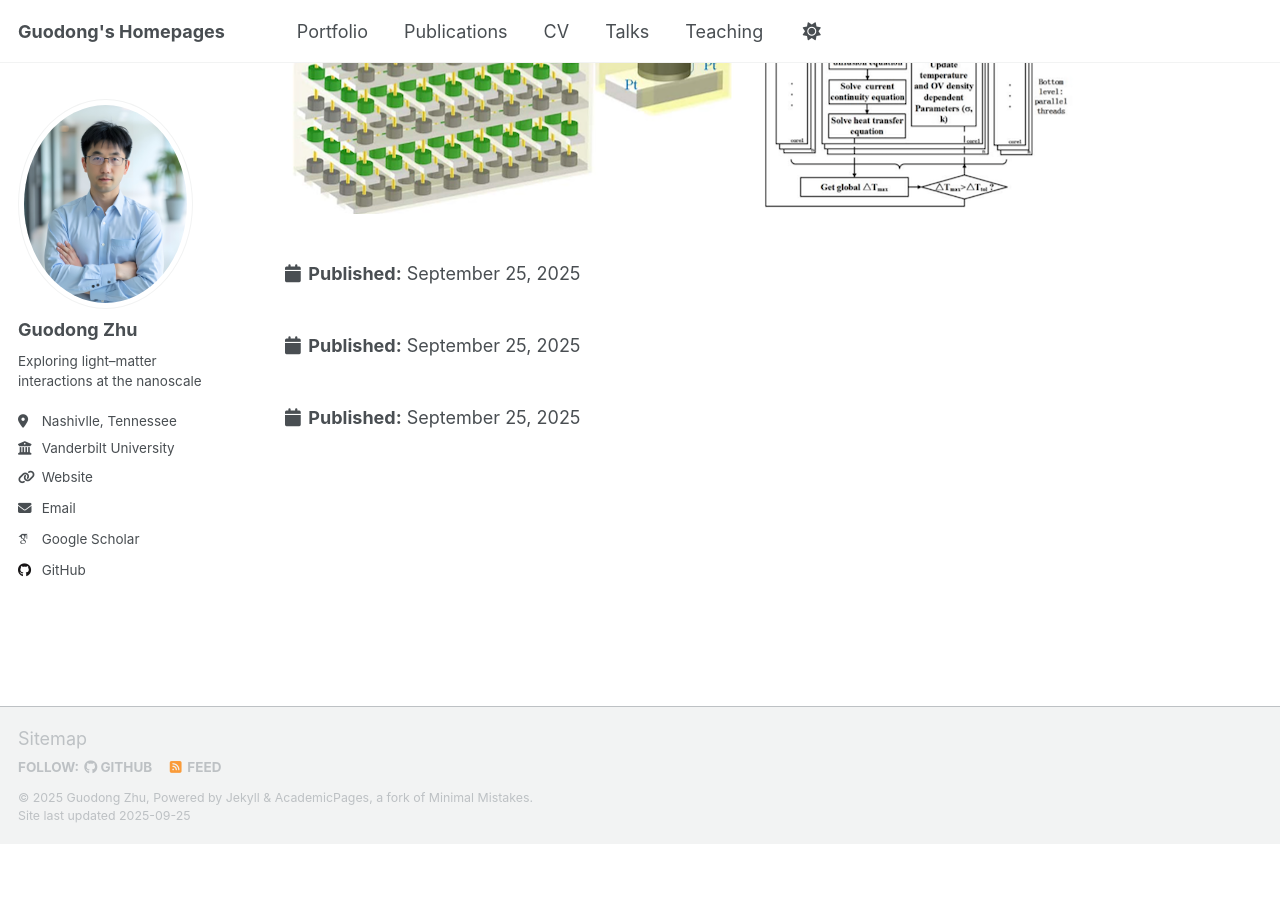
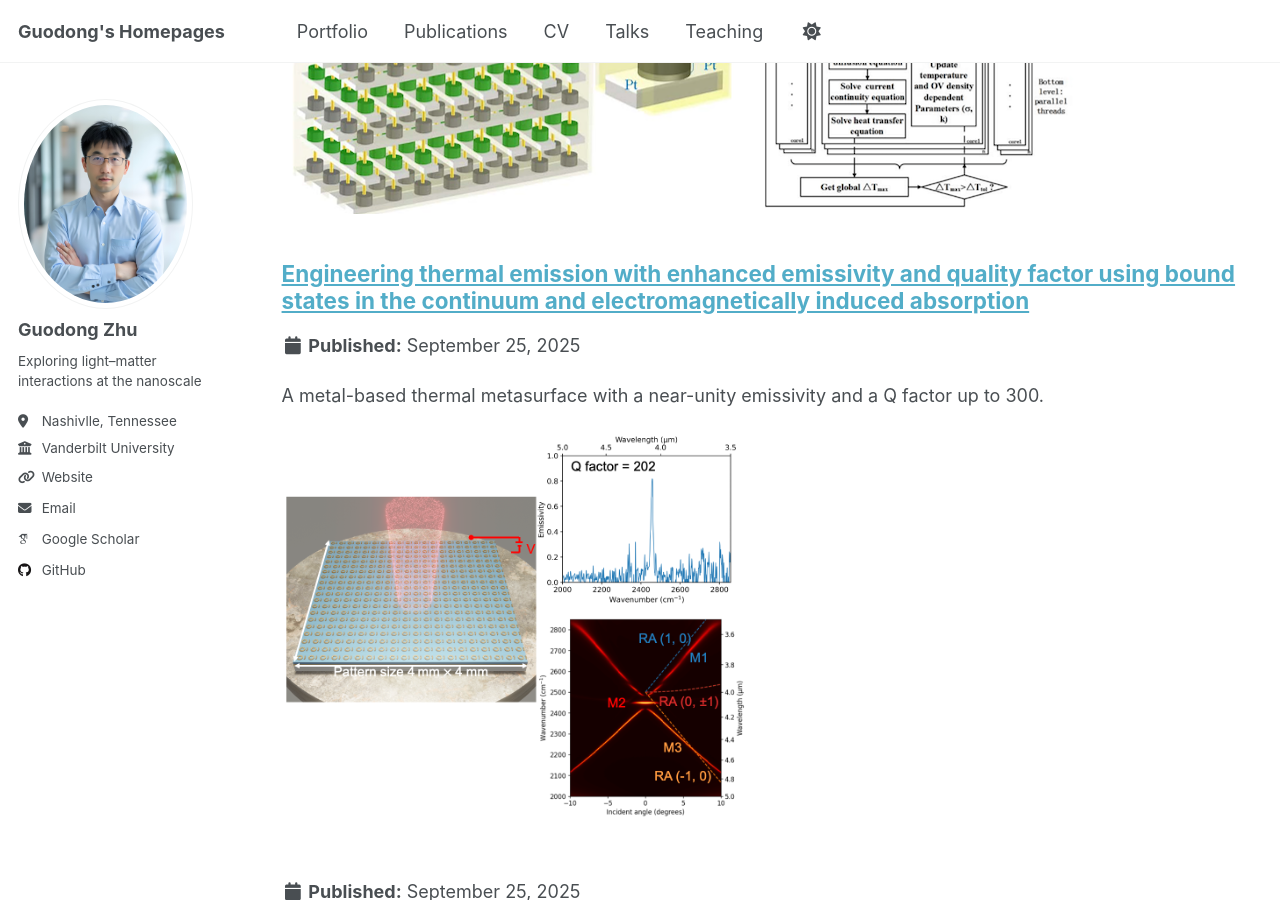
Before and after one commit to zgdydk123/zgdydk123.github.io, a Jekyll site: the page built from _pages/portfolio.html, in a window 1280 px wide and 900 px high, scrolled down 463 px. Built offline with Jekyll 4.4.1, drawn with Linux system fonts in a browser that asks for light colours; some web fonts are replaced; a script that is not in the unit is left out; before the commit the page ends 1307 px from its top, so only the background shows below that.

Commit message:
Update portfolio-2.md

```diff
--- a/_portfolio/portfolio-2.md
+++ b/_portfolio/portfolio-2.md
@@ -1,6 +1,6 @@
 ---
 title: "Engineering thermal emission with enhanced emissivity and quality factor using bound states in the continuum and electromagnetically induced absorption"
-excerpt: "A metal-based thermal metasurface with a near-unity emissivity and a Q factor up to 300.<br/><img src='/images/number_2.png'>" alt="thermal emission" width="500">
+excerpt: "A metal-based thermal metasurface with a near-unity emissivity and a Q factor up to 300.<br/><img src='/images/number_2.png'>"
 collection: portfolio
 ---
 A periodic metal ring array supports three coupled surface lattice resonances, yielding two bound states in the continuum and a standing-wave mode associated with the Rayleigh anomaly (0, ±1). The structure achieves record-high quality factors (202) and emissivity (0.8) experimentally, offering thermally stable, narrowband mid-infrared emission ideal for high-precision gas sensing applications.
```
